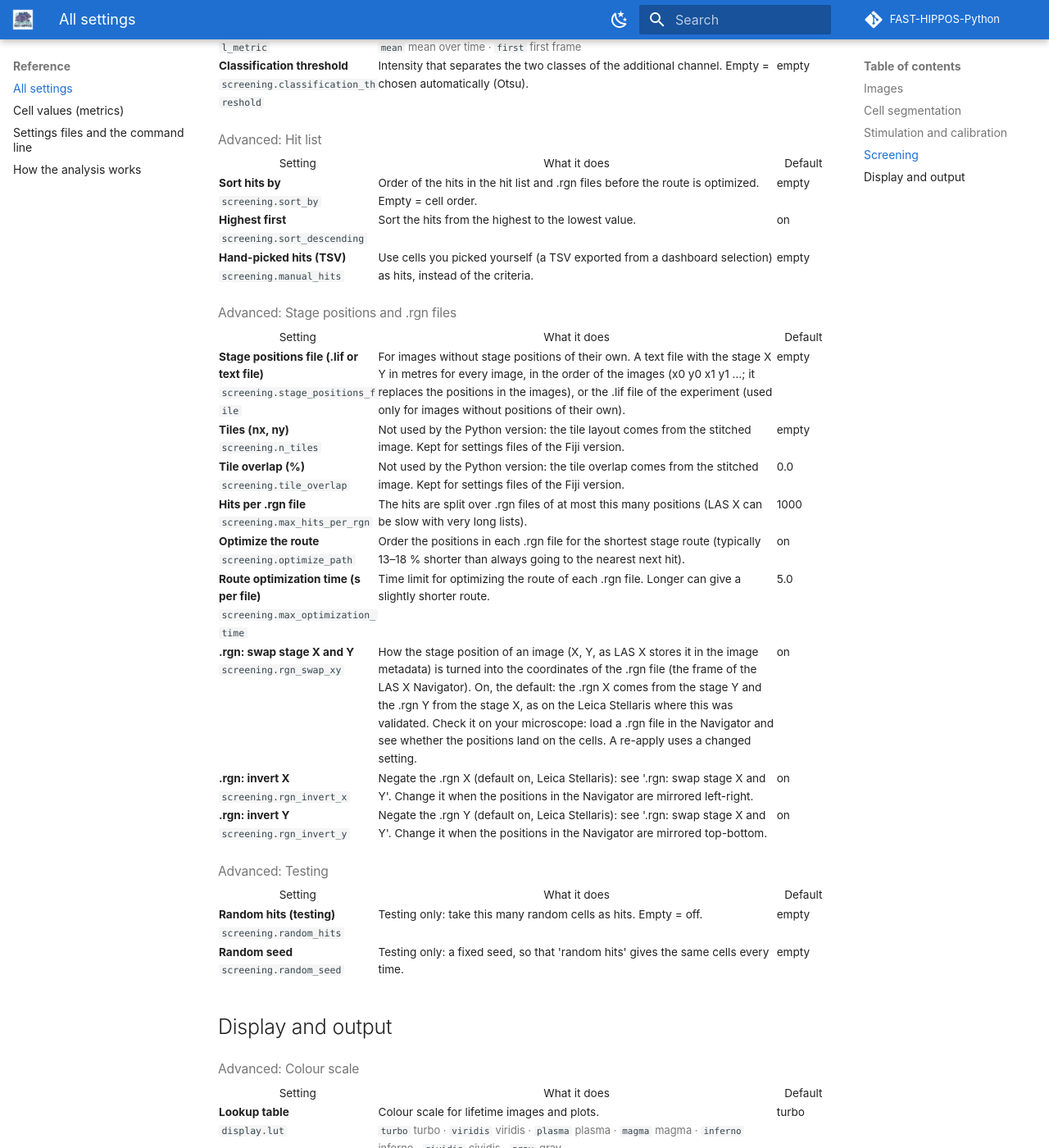
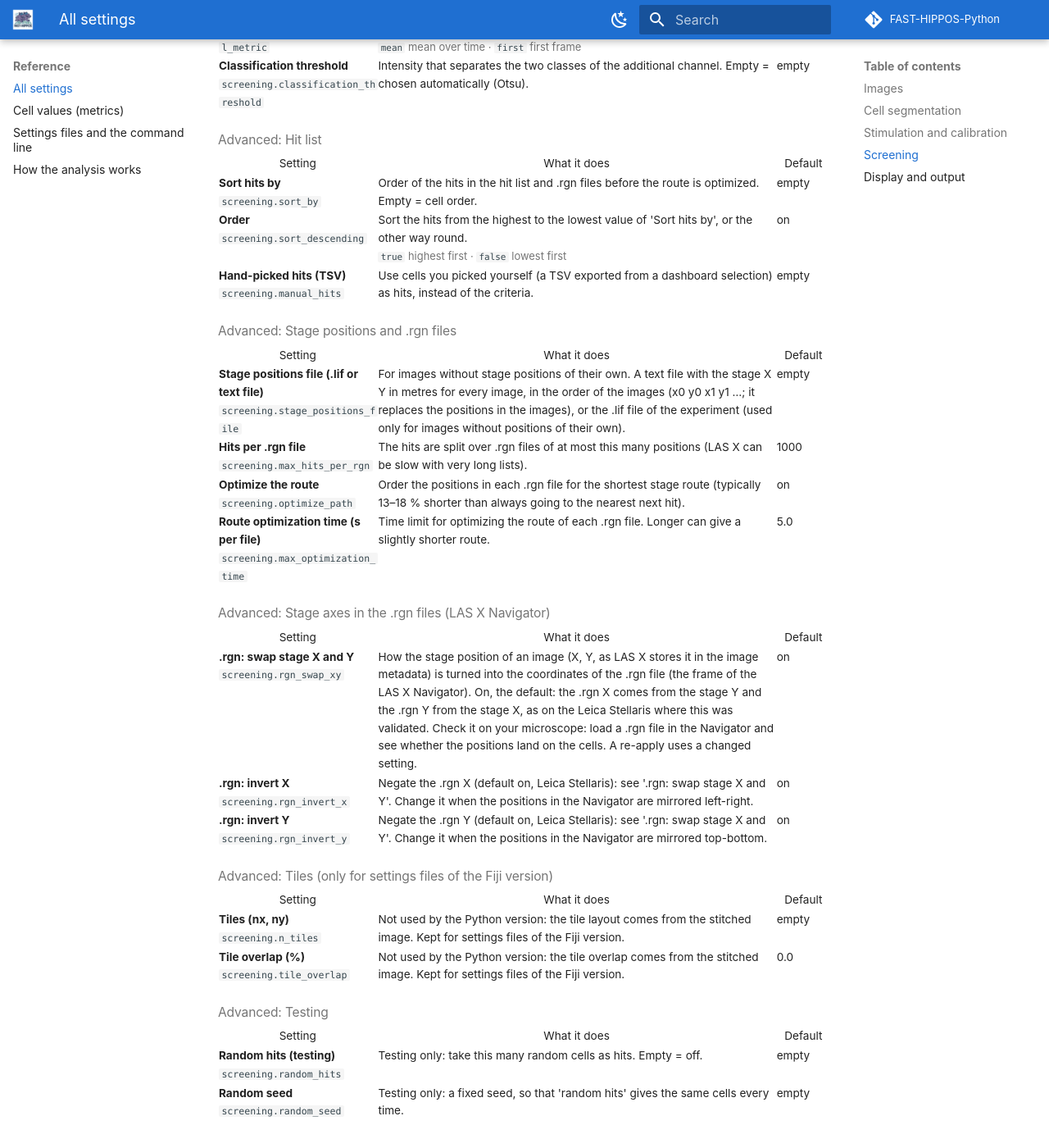
Before and after one commit to Jalink-lab/FAST-HIPPOS-Python, an MkDocs documentation site: the page built from manual/reference/settings.md, in a window 1280 px wide and 1400 px high, scrolled down 6183 px. Shown: the whole window at 82% size. Built offline with MkDocs 1.6.1 and Material for MkDocs 9.7.7, drawn with Linux system fonts in a browser that asks for light colours; comment, search, counter and statistics services are not loaded.

Commit message:
Window: sort order as a dropdown (highest / lowest first); the .rgn stage axes as a column in their own group; Tiles and Tile overlap at the bottom, always greyed out (not used by the Python version)
Manual: screenshot of the stage and .rgn settings on the microscope page; reference regenerated.

Co-Authored-By: Claude Opus 5.5 <noreply@anthropic.com>

```diff
--- a/manual/reference/settings.md
+++ b/manual/reference/settings.md
@@ -153,21 +153,29 @@ Every setting of the FAST-HIPPOS window, in the order of the window: first the s
 <h3 class="fh-group">Advanced: Hit list</h3>
 <table class="fh-settings"><thead><tr><th>Setting</th><th>What it does</th><th>Default</th></tr></thead><tbody>
 <tr data-search="sort hits by screening.sort_by order of the hits in the hit list and .rgn files before the route is optimized. empty = cell order."><td><b>Sort hits by</b><br><code class="fh-key">screening.sort_by</code></td><td>Order of the hits in the hit list and .rgn files before the route is optimized. Empty = cell order.</td><td>empty</td></tr>
-<tr data-search="highest first screening.sort_descending sort the hits from the highest to the lowest value."><td><b>Highest first</b><br><code class="fh-key">screening.sort_descending</code></td><td>Sort the hits from the highest to the lowest value.</td><td>on</td></tr>
+<tr data-search="order screening.sort_descending sort the hits from the highest to the lowest value of &#x27;sort hits by&#x27;, or the other way round."><td><b>Order</b><br><code class="fh-key">screening.sort_descending</code></td><td>Sort the hits from the highest to the lowest value of &#x27;Sort hits by&#x27;, or the other way round.<br><span class="fh-choices"><code>true</code> highest first · <code>false</code> lowest first</span></td><td>on</td></tr>
 <tr data-search="hand-picked hits (tsv) screening.manual_hits use cells you picked yourself (a tsv exported from a dashboard selection) as hits, instead of the criteria."><td><b>Hand-picked hits (TSV)</b><br><code class="fh-key">screening.manual_hits</code></td><td>Use cells you picked yourself (a TSV exported from a dashboard selection) as hits, instead of the criteria.</td><td>empty</td></tr>
 </tbody></table>
 
 <h3 class="fh-group">Advanced: Stage positions and .rgn files</h3>
 <table class="fh-settings"><thead><tr><th>Setting</th><th>What it does</th><th>Default</th></tr></thead><tbody>
 <tr data-search="stage positions file (.lif or text file) screening.stage_positions_file for images without stage positions of their own. a text file with the stage x y in metres for every image, in the order of the images (x0 y0 x1 y1 …; it replaces the positions in the images), or the .lif file of the experiment (used only for images without positions of their own)."><td><b>Stage positions file (.lif or text file)</b><br><code class="fh-key">screening.stage_positions_file</code></td><td>For images without stage positions of their own. A text file with the stage X Y in metres for every image, in the order of the images (x0 y0 x1 y1 …; it replaces the positions in the images), or the .lif file of the experiment (used only for images without positions of their own).</td><td>empty</td></tr>
-<tr data-search="tiles (nx, ny) screening.n_tiles not used by the python version: the tile layout comes from the stitched image. kept for settings files of the fiji version."><td><b>Tiles (nx, ny)</b><br><code class="fh-key">screening.n_tiles</code></td><td>Not used by the Python version: the tile layout comes from the stitched image. Kept for settings files of the Fiji version.</td><td>empty</td></tr>
-<tr data-search="tile overlap (%) screening.tile_overlap not used by the python version: the tile overlap comes from the stitched image. kept for settings files of the fiji version."><td><b>Tile overlap (%)</b><br><code class="fh-key">screening.tile_overlap</code></td><td>Not used by the Python version: the tile overlap comes from the stitched image. Kept for settings files of the Fiji version.</td><td>0.0</td></tr>
 <tr data-search="hits per .rgn file screening.max_hits_per_rgn the hits are split over .rgn files of at most this many positions (las x can be slow with very long lists)."><td><b>Hits per .rgn file</b><br><code class="fh-key">screening.max_hits_per_rgn</code></td><td>The hits are split over .rgn files of at most this many positions (LAS X can be slow with very long lists).</td><td>1000</td></tr>
 <tr data-search="optimize the route screening.optimize_path order the positions in each .rgn file for the shortest stage route (typically 13–18 % shorter than always going to the nearest next hit)."><td><b>Optimize the route</b><br><code class="fh-key">screening.optimize_path</code></td><td>Order the positions in each .rgn file for the shortest stage route (typically 13–18 % shorter than always going to the nearest next hit).</td><td>on</td></tr>
 <tr data-search="route optimization time (s per file) screening.max_optimization_time time limit for optimizing the route of each .rgn file. longer can give a slightly shorter route."><td><b>Route optimization time (s per file)</b><br><code class="fh-key">screening.max_optimization_time</code></td><td>Time limit for optimizing the route of each .rgn file. Longer can give a slightly shorter route.</td><td>5.0</td></tr>
+</tbody></table>
+
+<h3 class="fh-group">Advanced: Stage axes in the .rgn files (LAS X Navigator)</h3>
+<table class="fh-settings"><thead><tr><th>Setting</th><th>What it does</th><th>Default</th></tr></thead><tbody>
 <tr data-search=".rgn: swap stage x and y screening.rgn_swap_xy how the stage position of an image (x, y, as las x stores it in the image metadata) is turned into the coordinates of the .rgn file (the frame of the las x navigator). on, the default: the .rgn x comes from the stage y and the .rgn y from the stage x, as on the leica stellaris where this was validated. check it on your microscope: load a .rgn file in the navigator and see whether the positions land on the cells. a re-apply uses a changed setting."><td><b>.rgn: swap stage X and Y</b><br><code class="fh-key">screening.rgn_swap_xy</code></td><td>How the stage position of an image (X, Y, as LAS X stores it in the image metadata) is turned into the coordinates of the .rgn file (the frame of the LAS X Navigator). On, the default: the .rgn X comes from the stage Y and the .rgn Y from the stage X, as on the Leica Stellaris where this was validated. Check it on your microscope: load a .rgn file in the Navigator and see whether the positions land on the cells. A re-apply uses a changed setting.</td><td>on</td></tr>
 <tr data-search=".rgn: invert x screening.rgn_invert_x negate the .rgn x (default on, leica stellaris): see &#x27;.rgn: swap stage x and y&#x27;. change it when the positions in the navigator are mirrored left-right."><td><b>.rgn: invert X</b><br><code class="fh-key">screening.rgn_invert_x</code></td><td>Negate the .rgn X (default on, Leica Stellaris): see &#x27;.rgn: swap stage X and Y&#x27;. Change it when the positions in the Navigator are mirrored left-right.</td><td>on</td></tr>
 <tr data-search=".rgn: invert y screening.rgn_invert_y negate the .rgn y (default on, leica stellaris): see &#x27;.rgn: swap stage x and y&#x27;. change it when the positions in the navigator are mirrored top-bottom."><td><b>.rgn: invert Y</b><br><code class="fh-key">screening.rgn_invert_y</code></td><td>Negate the .rgn Y (default on, Leica Stellaris): see &#x27;.rgn: swap stage X and Y&#x27;. Change it when the positions in the Navigator are mirrored top-bottom.</td><td>on</td></tr>
+</tbody></table>
+
+<h3 class="fh-group">Advanced: Tiles (only for settings files of the Fiji version)</h3>
+<table class="fh-settings"><thead><tr><th>Setting</th><th>What it does</th><th>Default</th></tr></thead><tbody>
+<tr data-search="tiles (nx, ny) screening.n_tiles not used by the python version: the tile layout comes from the stitched image. kept for settings files of the fiji version."><td><b>Tiles (nx, ny)</b><br><code class="fh-key">screening.n_tiles</code></td><td>Not used by the Python version: the tile layout comes from the stitched image. Kept for settings files of the Fiji version.</td><td>empty</td></tr>
+<tr data-search="tile overlap (%) screening.tile_overlap not used by the python version: the tile overlap comes from the stitched image. kept for settings files of the fiji version."><td><b>Tile overlap (%)</b><br><code class="fh-key">screening.tile_overlap</code></td><td>Not used by the Python version: the tile overlap comes from the stitched image. Kept for settings files of the Fiji version.</td><td>0.0</td></tr>
 </tbody></table>
 
 <h3 class="fh-group">Advanced: Testing</h3>
```
Also changed, not shown: manual/guide/microscope.md (+8 -1 lines), src/fast_hippos/templates/gui.html (+8 -3 lines), tools/manual/MAINTAINING.md (+1 -0 lines), manual/images/gui_rgn.png (added), 2 other files.
